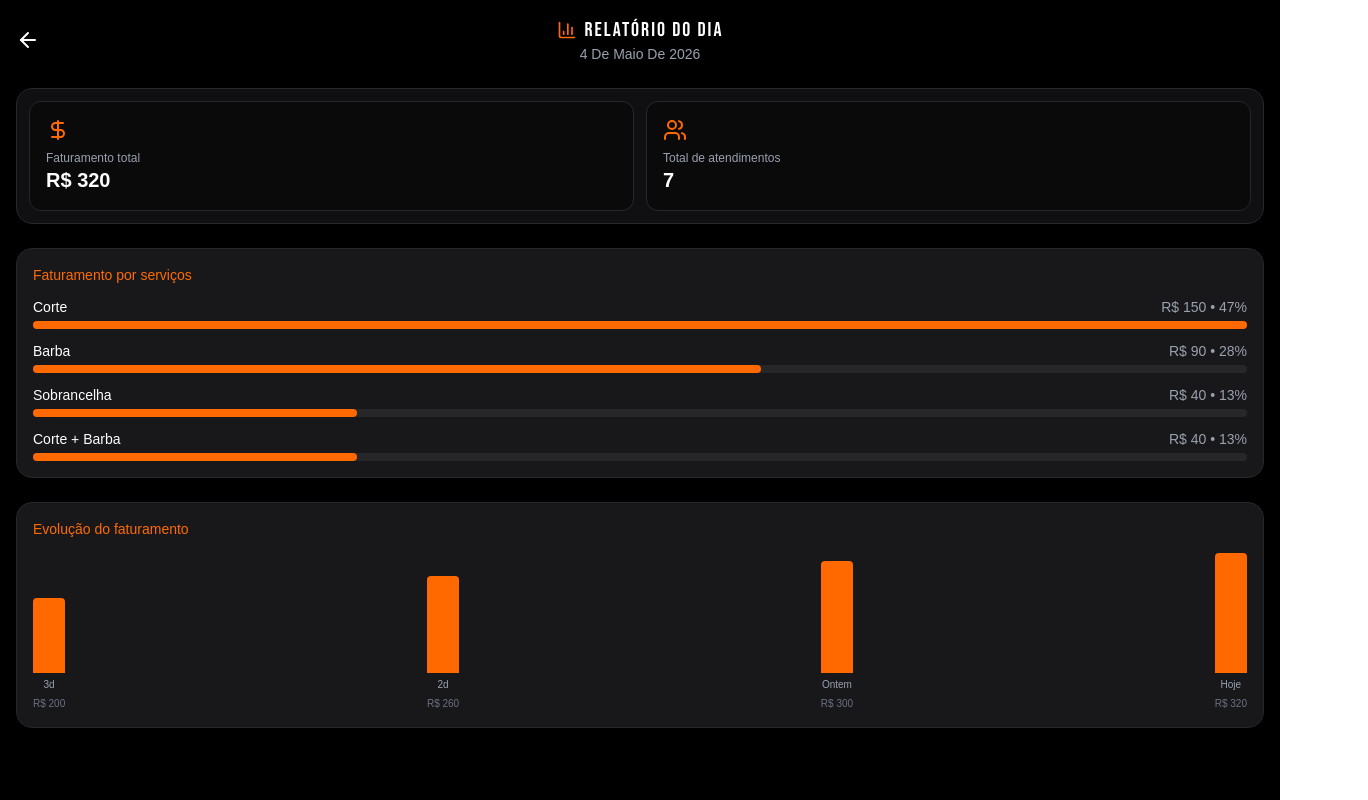
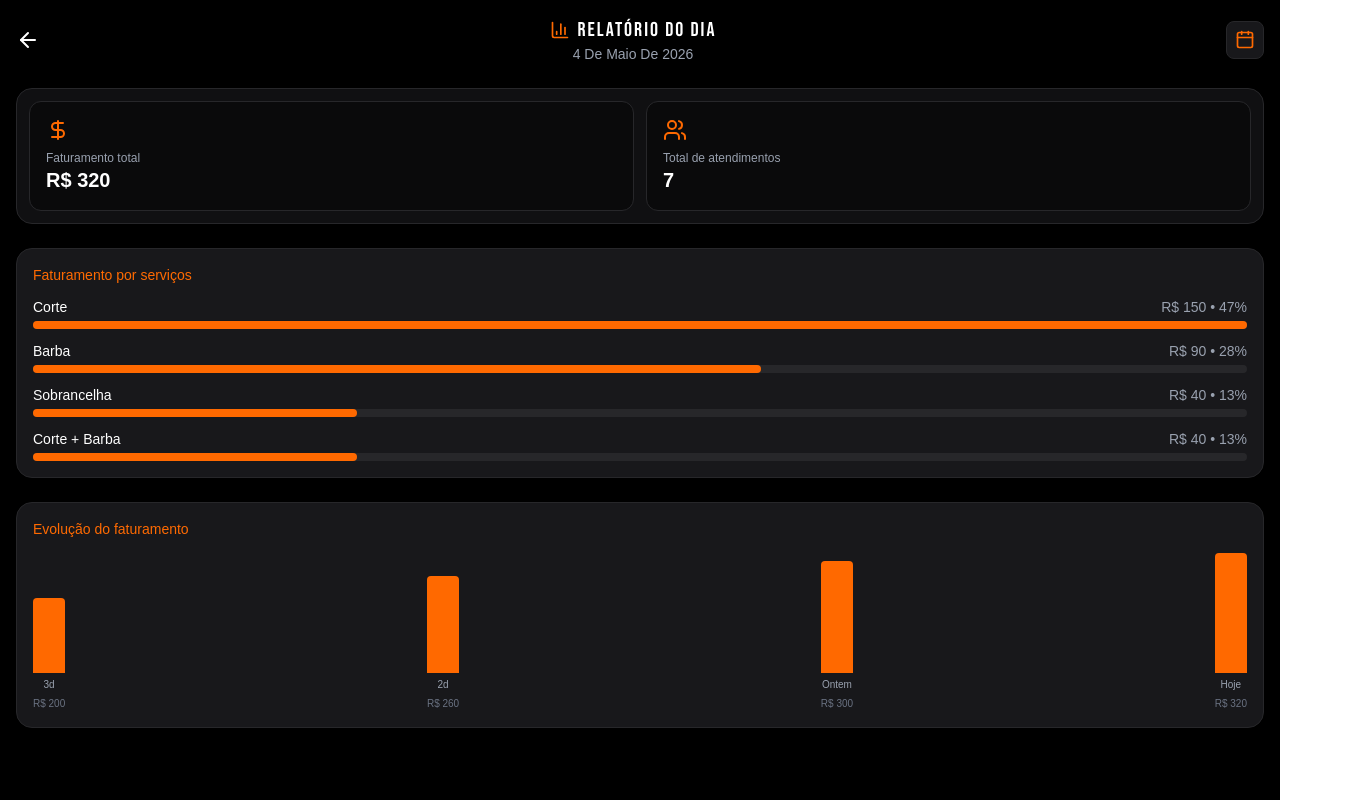
Before and after one commit to gamerchablau-del/agenbarba, a Next.js app: page /relatorios in a window 1280 px wide. Shown: the whole page, 1368 px wide, since content can reach past the window. Built offline with nearby package versions, Linux system fonts and the light colour scheme.

Commit message:
adicionando funcionalidade de calendário para seleção de data nos relatórios

```diff
--- a/app/relatorios/page.tsx
+++ b/app/relatorios/page.tsx
@@ -1,8 +1,9 @@
 "use client"
 
-import { ArrowLeft, DollarSign, Users, BarChart3 } from "lucide-react"
+import { ArrowLeft, DollarSign, Users, BarChart3, Calendar } from "lucide-react"
 import { useRouter } from "next/navigation"
 import { Bebas_Neue } from 'next/font/google'
+import { useState } from "react"
 
 const bebas = Bebas_Neue({
   weight: '400',
@@ -12,13 +13,23 @@ const bebas = Bebas_Neue({
 export default function RelatoriosPage() {
   const router = useRouter()
 
-  const hoje = new Date()
+  const [dataSelecionada, setDataSelecionada] = useState(new Date())
 
-  const dataFormatada = hoje.toLocaleDateString("pt-BR", {
+  const dataFormatada = dataSelecionada.toLocaleDateString("pt-BR", {
     day: "numeric",
     month: "long",
     year: "numeric"
   })
+
+  // 🔥 FUNÇÃO PARA ABRIR CALENDÁRIO
+  const abrirCalendario = () => {
+    const input = document.getElementById("inputData") as HTMLInputElement
+    if (input?.showPicker) {
+      input.showPicker()
+    } else {
+      input.click()
+    }
+  }
 
   // 🔥 DADOS MOCKADOS
   const faturamento = 320
@@ -46,10 +57,13 @@ export default function RelatoriosPage() {
 
       {/* TOPO */}
       <div className="flex items-center justify-between mb-6">
+
+        {/* VOLTAR */}
         <button onClick={() => router.back()}>
           <ArrowLeft />
         </button>
 
+        {/* TÍTULO */}
         <div className="text-center">
           <div className="flex items-center justify-center gap-2">
             <BarChart3 className="text-orange-500 w-5 h-5" />
@@ -63,10 +77,27 @@ export default function RelatoriosPage() {
           </p>
         </div>
 
-        <div className="w-6" />
+        {/* 📅 CALENDÁRIO FUNCIONAL */}
+        <div
+          onClick={abrirCalendario}
+          className="cursor-pointer bg-zinc-900 p-2 rounded-lg border border-zinc-800 hover:border-orange-500 transition"
+        >
+          <Calendar className="text-orange-500 w-5 h-5" />
+
+          <input
+            id="inputData"
+            type="date"
+            className="absolute opacity-0 pointer-events-none"
+            onChange={(e) => {
+              if (!e.target.value) return
+              setDataSelecionada(new Date(e.target.value))
+            }}
+          />
+        </div>
+
       </div>
 
-      {/* 🔥 CONTAINER DOS CARDS */}
+      {/* CARDS */}
       <div className="bg-zinc-900/70 border border-zinc-800 rounded-2xl p-3 mb-6">
         <div className="grid grid-cols-2 gap-3">
 
@@ -118,7 +149,7 @@ export default function RelatoriosPage() {
         </div>
       </div>
 
-      {/* 🔥 EVOLUÇÃO (100% FUNCIONAL) */}
+      {/* EVOLUÇÃO */}
       <div className="bg-zinc-900 p-4 rounded-2xl border border-zinc-800">
         <p className="text-sm text-orange-500 mb-3">
           Evolução do faturamento
@@ -127,7 +158,6 @@ export default function RelatoriosPage() {
         <div className="flex items-end justify-between h-40">
 
           {evolucao.map((e, i) => {
-            // 🔥 ALTURA EM PIXEL (NUNCA SOME)
             const altura = (e.valor / maxEvolucao) * 120
 
             return (
@@ -135,9 +165,7 @@ export default function RelatoriosPage() {
 
                 <div
                   className="w-8 bg-orange-500 rounded-t"
-                  style={{
-                    height: `${altura}px`
-                  }}
+                  style={{ height: `${altura}px` }}
                 />
 
                 <p className="text-[10px] text-gray-400">
```
